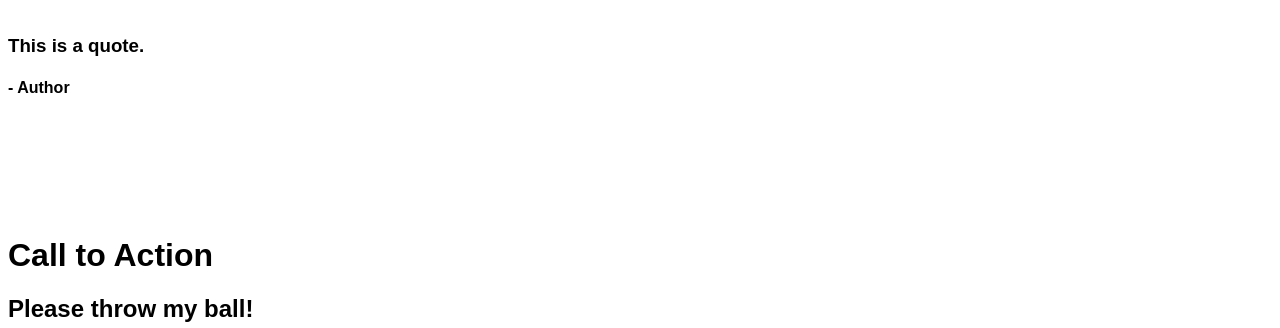
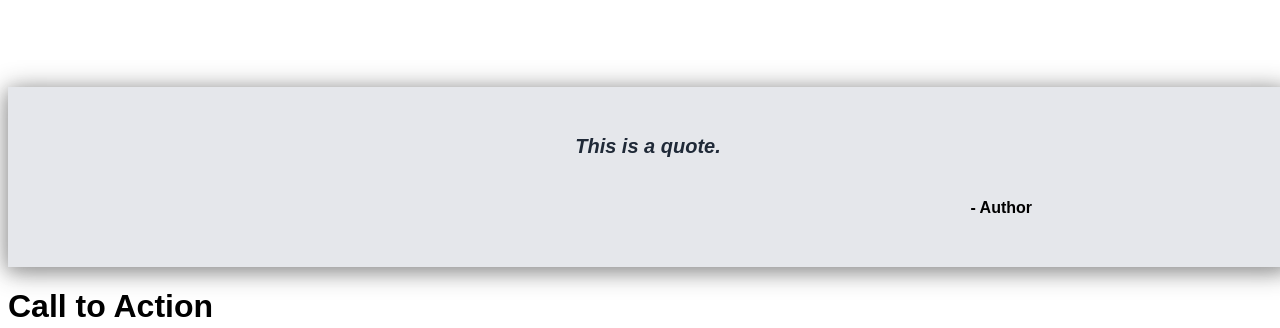
Before and after one commit to branflake94/strauss_blog, a plain HTML site: page index.html in a window 1280 px wide. Shown: the part 635-963 px from the top of the page. Drawn offline with Linux system fonts and the light colour scheme.

Commit message:
add css/style.css

```diff
--- a/css/style.css
+++ b/css/style.css
@@ -131,3 +131,28 @@ body {
     justify-content: space-evenly;
     padding: 20px;
 }
+
+.section3 {
+    margin-top: 70px;
+    background-color: #e5e7eb;
+    box-shadow: 0px 3px 25px 0 #8d8d8d, 0 4px 15px 0px #ccc;
+    display: flex;
+    justify-content: center;
+    align-items: center;
+    flex-direction: column;
+}
+
+.s3h3 {
+    max-width: 70%;
+    font-size: 20px;
+    font-weight: light;
+    font-style: italic;
+    color: #1f2937;
+}
+
+.s3h4 {
+    max-width: 70%;
+    margin-left: auto;
+    margin-right: 20%;
+    font-weight: bold;
+}
```
